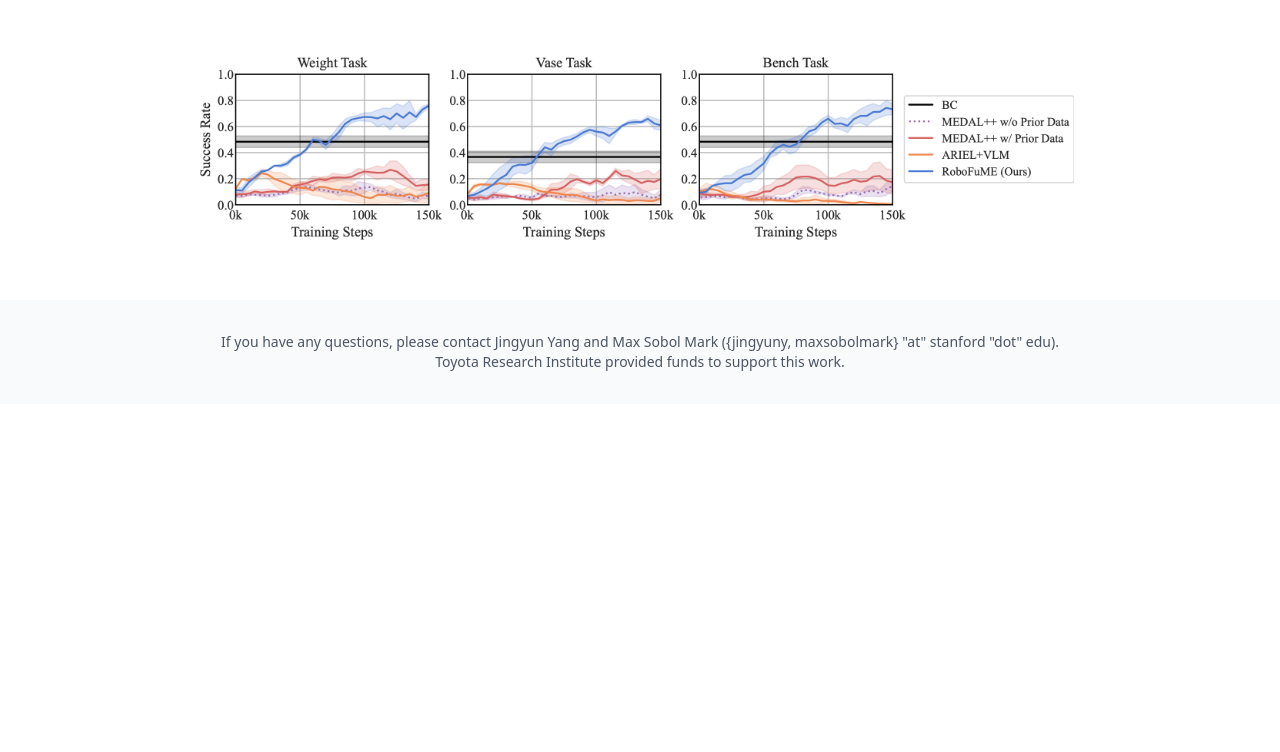
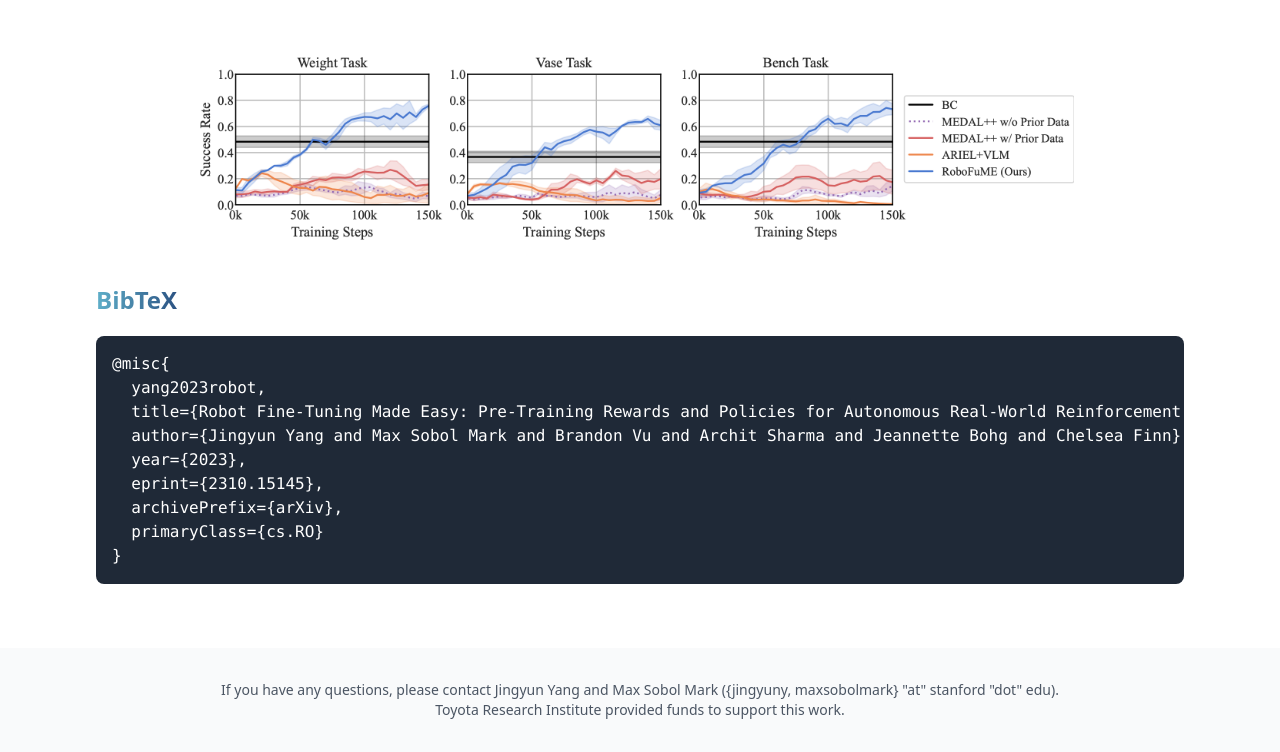
Before and after one commit to robofume/robofume.github.io, a plain HTML site: page index.html in a window 1280 px wide. Shown: the part 3826-4578 px from the top of the page. Before the commit the page ends 4230 px from the top, so only its background shows below. Drawn offline with nearby package versions, Linux system fonts and the light colour scheme.

Commit message:
Added bibtex.

```diff
--- a/index.html
+++ b/index.html
@@ -18,6 +18,10 @@
 
       gtag('config', 'G-8G9PY3DPRC');
     </script>
+    <!-- Code formatting -->
+    <link rel="stylesheet" href="https://cdnjs.cloudflare.com/ajax/libs/highlight.js/11.9.0/styles/default.min.css">
+    <script src="https://cdnjs.cloudflare.com/ajax/libs/highlight.js/11.9.0/highlight.min.js"></script>
+    <script>hljs.highlightAll();</script>
     <title>RoboFuME</title>
   </head>
 
@@ -144,6 +148,20 @@
           </div>
         </div>
       </div>
+      <div class="flex flex-col items-center px-5 pt-0 pb-12 mx-auto max-w-6xl sm:px-6 lg:px-8">
+        <div class="flex flex-col w-full max-w-6xl mx-auto prose text-left text-gray-800">
+          <h2 class="text-2xl font-bold pb-5"><span class="grad_text">BibTeX</span></h2>
+          <pre><code class="language-plaintext text-sm sm:text-base inline-flex text-left items-center space-x-4 bg-gray-800 text-white rounded-lg p-4 pl-6">@misc{
+  yang2023robot,
+  title={Robot Fine-Tuning Made Easy: Pre-Training Rewards and Policies for Autonomous Real-World Reinforcement Learning},
+  author={Jingyun Yang and Max Sobol Mark and Brandon Vu and Archit Sharma and Jeannette Bohg and Chelsea Finn},
+  year={2023},
+  eprint={2310.15145},
+  archivePrefix={arXiv},
+  primaryClass={cs.RO}
+}</code></pre>
+        </div>
+      </div>
     </section>
     <footer class="bg-white mt-4" aria-labelledby="footer-heading">
       <h2 id="footer-heading" class="sr-only">Footer</h2>
```
